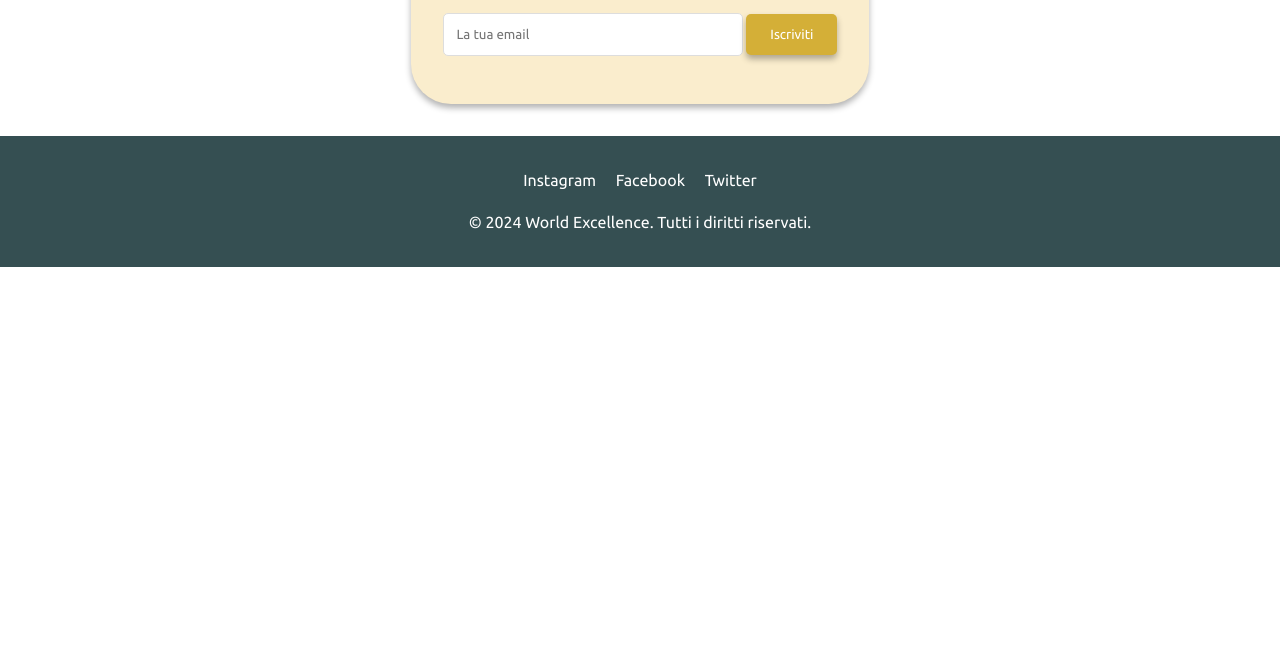
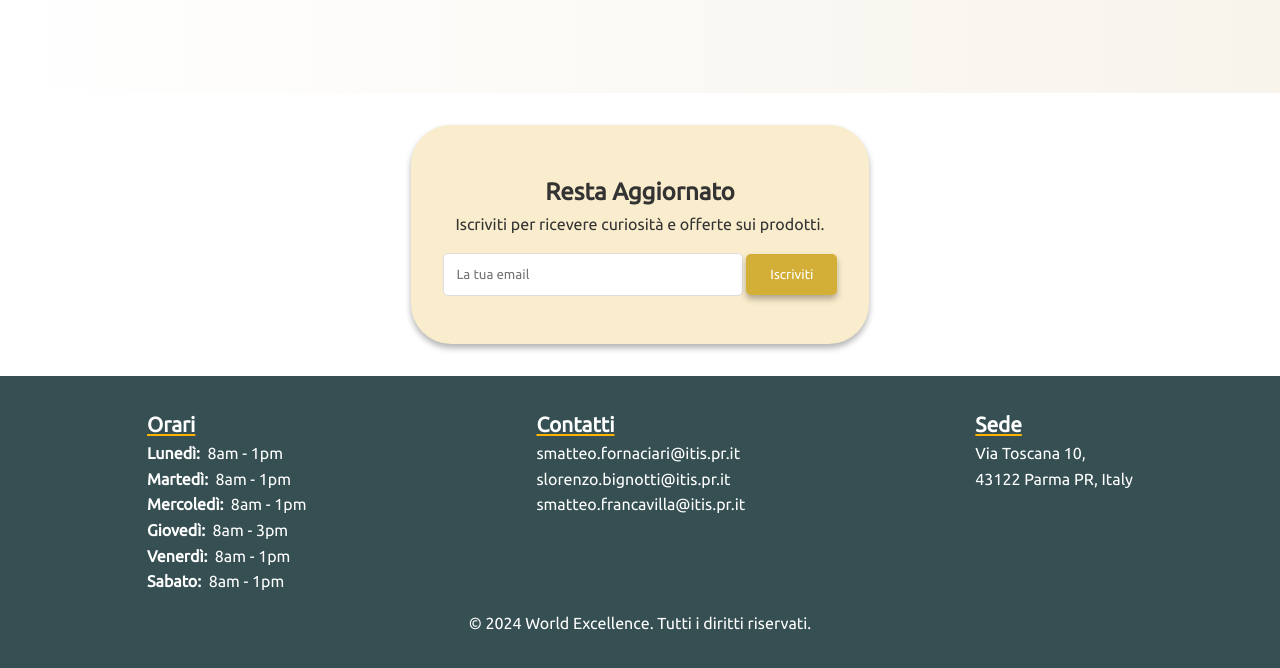
Before and after one commit to b1gno/progettoTdp, a plain HTML site: page pages/vini.html in a window 1280 px wide. Shown: the part 1836-2504 px from the top of the page. Before the commit the page ends 2103 px from the top, so only its background shows below. Drawn offline with Linux system fonts and the light colour scheme; files whose address does not match are found by name.

Commit message:
sistemato footer e immagini principali

```diff
--- a/pages/vini.html
+++ b/pages/vini.html
@@ -84,11 +84,34 @@
         </form>
     </section>
 
-    <footer>
-        <div class="social-links">
-            <a href="#">Instagram</a>
-            <a href="#">Facebook</a>
-            <a href="#">Twitter</a>
+     <footer>
+        <div class="info">
+            <div>
+                <h1>Orari</h1>
+                <p>
+                    <b>Lunedì:</b>&nbsp; 8am - 1pm <br>
+                    <b>Martedì:</b>&nbsp; 8am - 1pm <br>
+                    <b>Mercoledì:</b>&nbsp; 8am - 1pm <br>
+                    <b>Giovedì:</b>&nbsp; 8am - 3pm <br>
+                    <b>Venerdì:</b>&nbsp; 8am - 1pm <br>
+                    <b>Sabato:</b>&nbsp; 8am - 1pm <br>
+                </p>
+            </div>
+            <div>
+                <h1>Contatti</h1>
+                <p>
+                    smatteo.fornaciari@itis.pr.it<br>
+                    slorenzo.bignotti@itis.pr.it<br>
+                    smatteo.francavilla@itis.pr.it
+                </p>
+            </div>
+            <div>
+                <h1>Sede</h1>
+                <p>
+                    Via Toscana 10, <br>
+                    43122 Parma PR, Italy
+                </p>
+            </div>
         </div>
         <p>&copy; 2024 World Excellence. Tutti i diritti riservati.</p>
     </footer>
--- a/styles/style.css
+++ b/styles/style.css
@@ -105,7 +105,7 @@ nav ul li .nav-button {
 /* parte centrale*/
 .centro {
     background: url('../images/eccellenze.jpg') no-repeat center center/cover;
-    height: 60vh;
+    height: 90vh;
     display: flex;
     flex-direction: column;
     justify-content: center;
@@ -375,14 +375,21 @@ form button:hover{
     transform: translateY(-3px);
 }
 
-.social-links {
+.info{
     margin-bottom: 1rem;
+    display: flex;
+    text-align: left;
+    justify-content: space-around;
 }
 
-.social-links a {
+.info div{
+    margin: 0 auto;
+}
+
+.info h1 {
     color: #fff;
-    margin: 0 0.5rem;
-    text-decoration: none;
+    text-decoration: underline #ffb300;
+    font-size: 1.3rem;
 }
 
 
```
Also changed, not shown: index.html (+27 -4 lines), pages/formaggi.html (+28 -5 lines), pages/pasta.html (+28 -5 lines), pages/pizza.html (+28 -5 lines), pages/salumi.html (+28 -5 lines).
